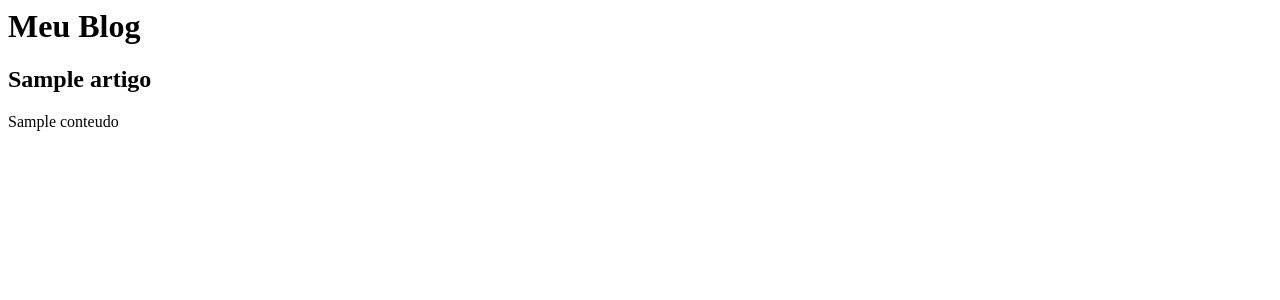
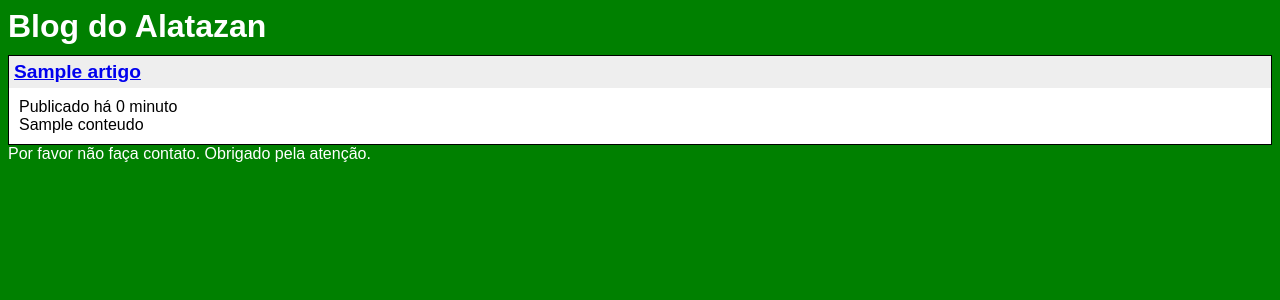
Before and after one commit to gladson/django_planeta_terra, a Django app: template meu_blog/blog/templates/blog/artigo_archive.html in a window 1280 px wide. Shown: the top 300 px of the page. Run offline with Django 3.2, Linux system fonts and the light colour scheme; the template is opened without the code that fills it: most values are stand-ins (such as "Sample title", 1, 10 or a date in 2020); parts of the project's set-up code (start-up, migrations or seed data) failed here and were passed over.

Commit message:
Capitulo 7

```diff
--- a/meu_blog/blog/templates/blog/artigo_archive.html
+++ b/meu_blog/blog/templates/blog/artigo_archive.html
@@ -1,12 +1,14 @@
-<html>
-<head>
-<link rel="alternate" type="application/rss+xml" title="Ultimos artigos do Alatazan" href="/rss/ultimos/" />
-</head>
-<body>
-<h1>Meu Blog</h1>
+{% extends "base.html" %}
+{% block conteudo %}
 {% for artigo in latest %}
+<div class="artigo">
+<a href=" {% url blog.views.artigo artigo_id=artigo.id %}">
 <h2>{{ artigo.titulo }}</h2>
+</a>
+<div class="conteudo">
+Publicado há {{ artigo.publicacao|timesince }}<br/>
 {{ artigo.conteudo }}
+</div>
+</div>
 {% endfor %}
-</html>
-</body>
+{% endblock %}
--- a/meu_blog/settings.py
+++ b/meu_blog/settings.py
@@ -6,6 +6,9 @@ TEMPLATE_DEBUG = DEBUG
 ADMINS = (
     # ('Your Name', 'your_email@example.com'),
 )
+
+import os
+PROJECT_ROOT_PATH = os.path.dirname(os.path.abspath(__file__))
 
 MANAGERS = ADMINS
 
@@ -106,6 +109,7 @@ TEMPLATE_DIRS = (
     # Put strings here, like "/home/html/django_templates" or "C:/www/django/templates".
     # Always use forward slashes, even on Windows.
     # Don't forget to use absolute paths, not relative paths.
+    os.path.join(PROJECT_ROOT_PATH,'templates'),
 )
 
 INSTALLED_APPS = (
--- /dev/null
+++ b/meu_blog/templates/base.html
@@ -0,0 +1,35 @@
+<html>
+<head>
+<title> {% block titulo %}Blog do Alatazan{% endblock %} </title>
+<link rel="alternate" type="application/rss+xml" title="Ultimos artigos do Alatazan" href="/rss/ultimos/" />
+<style type="text/css">
+body {
+font-family: arial;
+background-color: green;
+color: white;
+}
+h1 {
+margin-bottom: 10px;
+}
+h2 {
+margin: 0;
+background-color: #eee;
+padding: 5px;
+font-size: 1.2em;
+}
+.artigo {
+border: 1px solid black;
+background-color: white;
+color: black;
+}
+.conteudo {
+padding: 10px;
+}
+</style>
+</head>
+<body>
+<h1>{% block h1 %}Blog do Alatazan{% endblock %}</h1>
+{% block conteudo %}{% endblock %}
+{% include "rodape.html" %}
+</body>
+</html>
--- /dev/null
+++ b/meu_blog/templates/rodape.html
@@ -0,0 +1,3 @@
+<div class="rodape">
+Por favor não faça contato. Obrigado pela atenção.
+</div>
```
Also changed, not shown: meu_blog/blog/templates/blog/artigo.html (+6 -11 lines), 2 other files.
